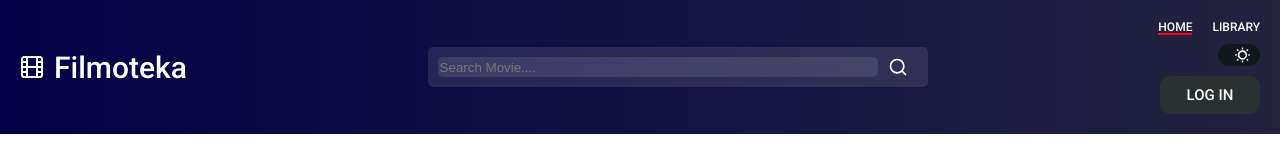
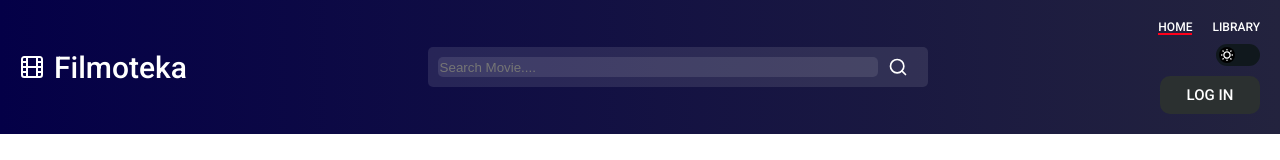
Before and after one commit to ArtyomPepeDev/Filmoteka, a React (Vite) app: page / in a window 1280 px wide. Shown: the top 160 px of the page. Built offline with nearby package versions, Linux system fonts and the light colour scheme; no server answers.

Commit message:
add theme switcher styles

```diff
--- a/src/components/Header/Header.jsx
+++ b/src/components/Header/Header.jsx
@@ -1,7 +1,11 @@
 import React, { useState } from 'react'
 import PropTypes from 'prop-types'
+import SunIcon from '/public/images/svg/SunIcon.svg?react'
+import MoonIcon from '/public/images/svg/MoonIcon.svg?react'
 import {
-  BtnChangeTheme,
+  ThemeSwitcher,
+  ThemeSwitcherThumb,
+  ThemeSwitcherInput,
   BtnTheme,
   ButtonSearch,
   HeaderMain,
@@ -17,7 +21,7 @@ import {
   SignInLogIn,
   SignIn,
   LogIn,
-  SunIcon,
+  // SunIcon,
   ButtonWatched,
   ButtonQueue,
   LibraryButtons,
@@ -26,6 +30,7 @@ import { useLocation, useSearchParams } from 'react-router-dom'
 
 const Header = ({ isError }) => {
   const [value, setValue] = useState('')
+  const [isChecked, setIsChecked] = useState(false)
   const { pathname } = useLocation()
   const [_, setSearchParams] = useSearchParams()
 
@@ -34,6 +39,10 @@ const Header = ({ isError }) => {
   const handleSubmit = (event) => {
     event.preventDefault()
     setSearchParams({ query: value })
+  }
+
+  const handleThemeSwitch = (event) => {
+    setIsChecked(event.target.checked)
   }
 
   return (
@@ -77,9 +86,15 @@ const Header = ({ isError }) => {
             <NavigationLink to="/library">Library</NavigationLink>
           </NavText>
           <BtnTheme>
-            <BtnChangeTheme>
-              <SunIcon src="/images/svg/SunIcon.svg" />
-            </BtnChangeTheme>
+            <ThemeSwitcher>
+              <ThemeSwitcherInput
+                type="checkbox"
+                onChange={handleThemeSwitch}
+              />
+              <ThemeSwitcherThumb isChecked={isChecked}>
+                {isChecked ? <MoonIcon /> : <SunIcon />}
+              </ThemeSwitcherThumb>
+            </ThemeSwitcher>
           </BtnTheme>
           <SignInLogIn>
             {/* <SignIn className="sign-in">Sign In</SignIn> */}
--- a/src/components/Header/Header.styled.jsx
+++ b/src/components/Header/Header.styled.jsx
@@ -138,6 +138,37 @@ export const SunIcon = styled.img`
   height: 20px;
 `
 
+export const ThemeSwitcher = styled.label`
+  width: 44px;
+  height: 22px;
+  padding: 3px;
+  display: flex;
+  align-items: center;
+  border-radius: 50px;
+  background-color: #10181d;
+  cursor: pointer;
+`
+
+export const ThemeSwitcherInput = styled.input`
+  appearance: none;
+  position: absolute;
+`
+
+export const ThemeSwitcherThumb = styled.div`
+  border-radius: 50px;
+  width: 16px;
+  height: 16px;
+  display: flex;
+  justify-content: center;
+  align-items: center;
+  background-color: #000;
+  /* transform: ${(props) =>
+    props.isChecked ? 'translateX(22px)' : 'translateX(0)'}; */
+  translate: ${(props) => (props.isChecked ? 22 : 0)}px;
+
+  transition: translate 150ms linear;
+`
+
 export const SignInLogIn = styled.div`
   display: flex;
   align-items: center;
```
Also changed, not shown: public/images/svg/MoonIcon.svg (added).
